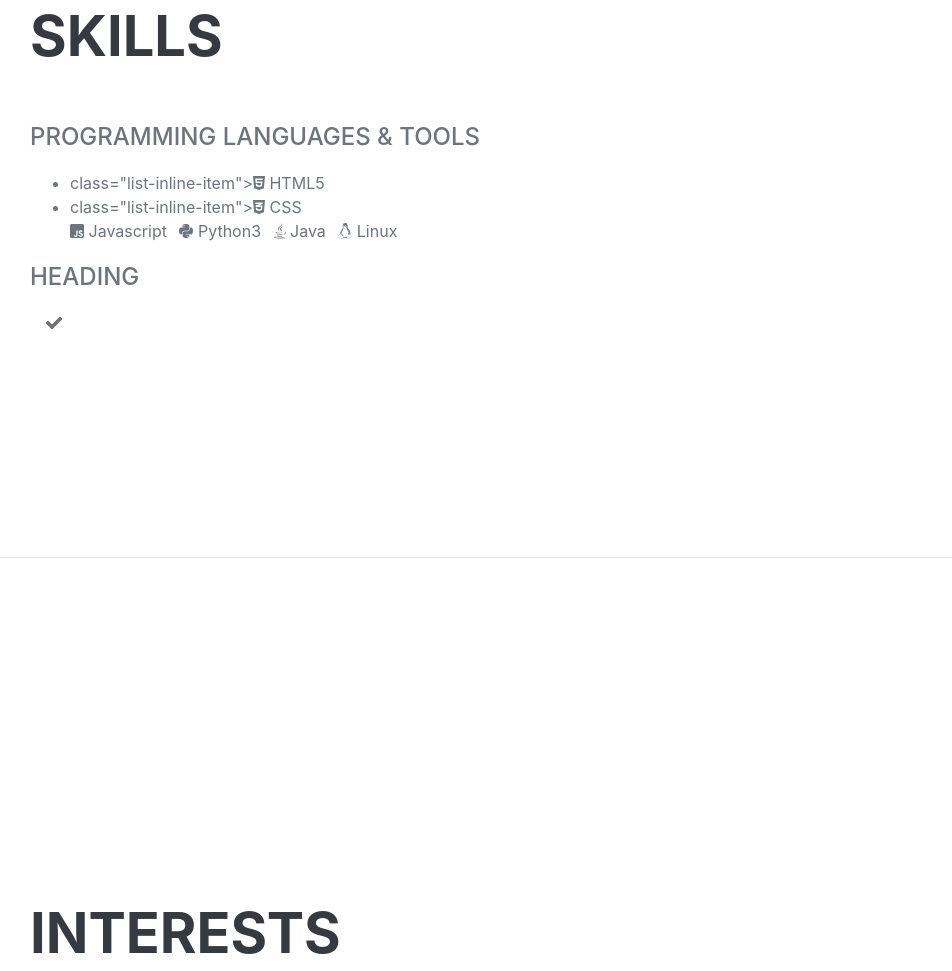
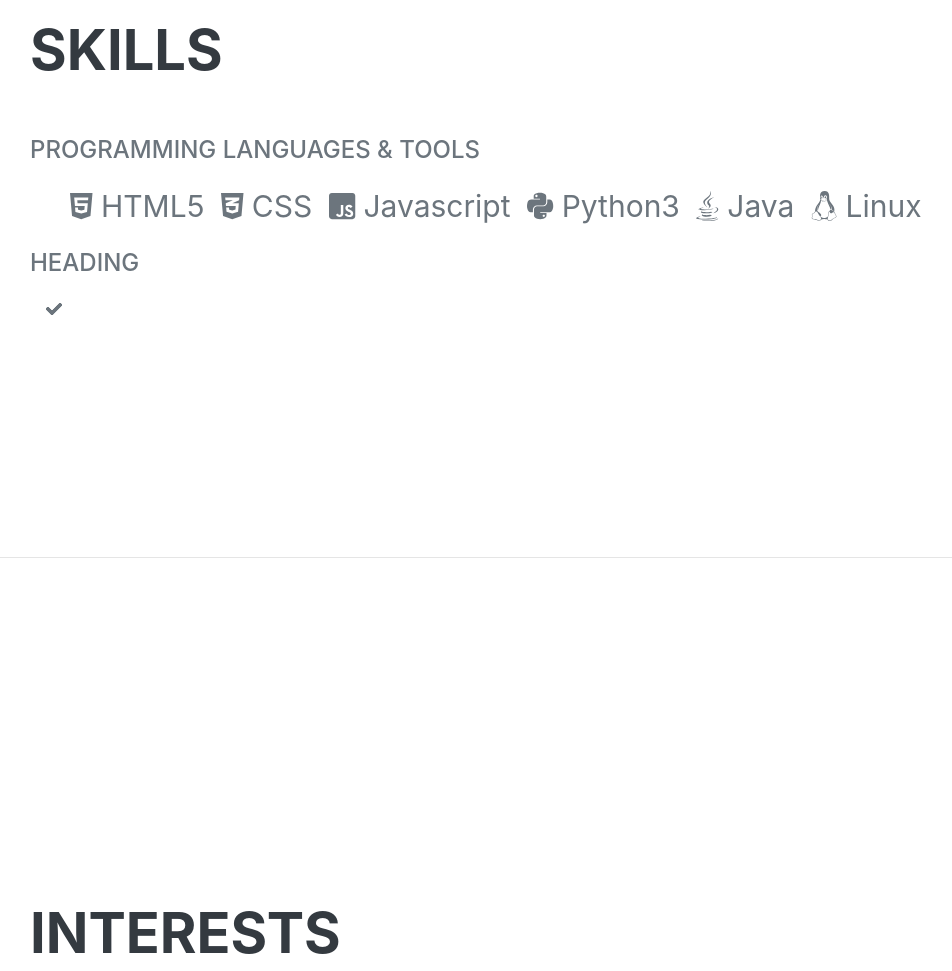
Before and after one commit to SorakaMafaka/SorakaMafaka.github.io, a plain HTML site: page index.html in a window 1280 px wide. Shown: the part 2646-3617 px from the top of the page, without its empty margins (290-1242 px from the left). Drawn offline with nearby package versions, Linux system fonts and the light colour scheme; a web font is replaced by a local one.

Commit message:
Update index.html

```diff
--- a/index.html
+++ b/index.html
@@ -103,9 +103,9 @@
                 <div class="resume-section-content">
                     <h2 class="mb-5">Skills</h2>
                     <div class="subheading mb-3">Programming Languages & Tools</div>
-					<ul>
-                        <li <strong> class="list-inline-item"><i class="fab fa-html5"></i> <a title="1">HTML5</a></strong></li>
-                        <li <br> class="list-inline-item"><i class="fab fa-css3-alt"></i> <a title="2">CSS</a></br></li>
+					<ul style="font-size:30px">
+                        <li class="list-inline-item"><i class="fab fa-html5"></i> <a title="1">HTML5</a></li>
+                        <li class="list-inline-item"><i class="fab fa-css3-alt"></i> <a title="2">CSS</a></li>
                         <li class="list-inline-item"><i class="fab fa-js-square"></i> <a title="3">Javascript</a></li>
                         <li class="list-inline-item"><i class="fab fa-python"></i> <a title="4">Python3</a></li>
 						<li class="list-inline-item"><i class="fab fa-java"></i> <a title="5">Java</a></li>
```
